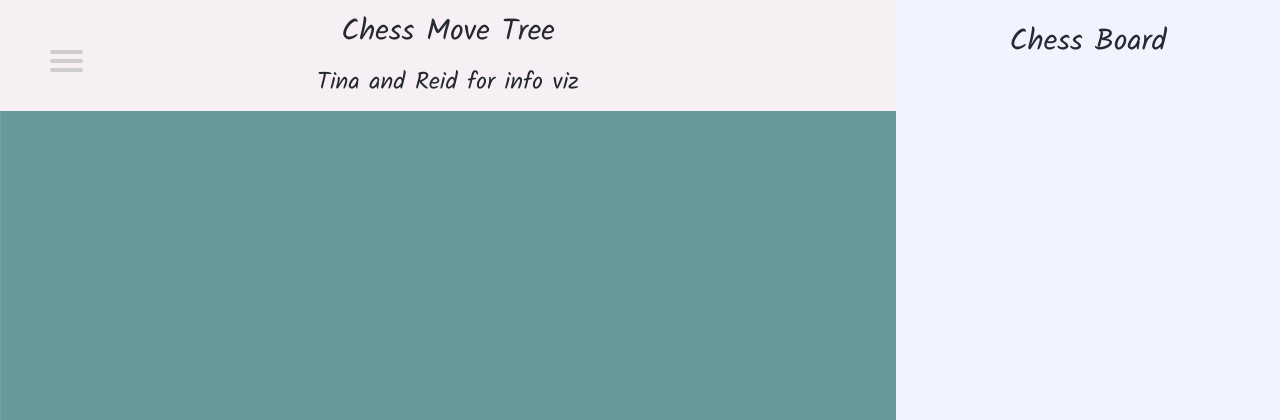
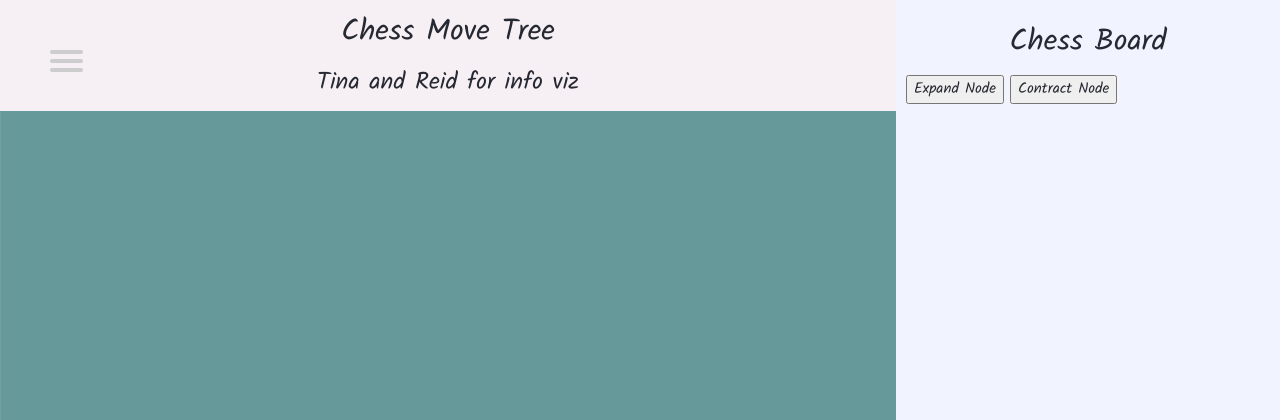
Before and after one commit to reidmcy/infoviz_chess, a Flask app: template app/templates/chess.html in a window 1280 px wide. Shown: the top 420 px of the page. Run offline with Flask 2, Linux system fonts and the light colour scheme; the template is opened without the code that fills it, so the values that code supplies are empty.

Commit message:
added some useful buttons

```diff
--- a/app/static/js/chess.js
+++ b/app/static/js/chess.js
@@ -44,6 +44,8 @@ white_colour_nodes = [100, 100, 100]; // TODO
 //D3 stuff
 var flag_mouse = false;
 var flag_child_update = false;
+var current_node;
+var root_node;
 
 var tree = d3.layout.tree()
         .nodeSize([node_seperationW, node_seperationH])
--- a/app/static/js/chess_utils.js
+++ b/app/static/js/chess_utils.js
@@ -87,26 +87,49 @@ function group_filter(node, max_group) {
     return node.score_group <= max_group;
 }
 
+function updateNodeChildren (d, root) {
+    if (d._all_children) {
+          d.children = d._all_children.filter(function (t) {
+              return t.score_group <= d.max_group;
+          });
+          update(d, root);
+      } else {
+        flag_child_update = true;
+        d3.json('/board/' + d.fen, function(data) {
+                      d._all_children = data
+                      d.children = d._all_children.filter(function (t) {
+                          return t.score_group <= d.max_group;
+                      });
+                      update(d, root);
+                  });
+    }
+}
+
+function expandNode(d, root) {
+    if (isNaN(d.max_group)) {
+        d.max_group = 0;
+    } else {
+        d.max_group = Math.min(2, d.max_group + 1);
+    }
+    updateNodeChildren(d, root);
+}
+
+function contractNode(d, root) {
+    if (isNaN(d.max_group)) {
+        d.max_group = -1;
+    } else {
+        d.max_group = Math.max(-1, d.max_group - 1);
+    }
+    updateNodeChildren(d, root);
+}
+
 // Toggle children on click.
 function click(d, root) {
-  if (isNaN(d.max_group)) {
-      d.max_group = 0;
-  } else if (d.max_group == 2) {
+  if (d.max_group == 2) {
       d.max_group = -1;
+      updateNodeChildren (d, root);
   } else {
-      d.max_group += 1;
-  }
-
-  if (d._all_children) {
-        d.children = d._all_children.filter(function (t) {return t.score_group <= d.max_group;});
-        update(d, root);
-    } else {
-      flag_child_update = true;
-      d3.json('/board/' + d.fen, function(data) {
-                    d._all_children = data
-                    d.children = d._all_children.filter(function (t) {return t.score_group <= d.max_group;});
-                    update(d, root);
-                });
+      expandNode(d, root);
   }
 }
 
@@ -125,18 +148,13 @@ function tooltip_draw(d) {
        "<li></li></ul></div>"
    )
       .style("visibility", "visible");
-    var board1 = Chessboard(
-                        'board',
-                        position = d.fen,
-                        //draggable = true,
-                        //sparePieces = true,
-                        //onDragMove = onDragMove,
-                        );
+    var board1 = Chessboard( 'board', position = d.fen);
 }
 
 function mouseover(d, root, node) {
   // Use D3 to select element, change color and size
   if (!flag_mouse) {
+    current_node = d;
     d3.select(node).attr({
       fill: "#DB838C"
     });
@@ -317,10 +335,13 @@ function draw_tree(root) {
     root.x0 = 1000;
     root.y0 = height / 2;
 
-    //root.children.forEach(collapse);
     click(root, root);
-
+    tooltip_draw(root);
     update(root, root);
     d3.select(self.frameElement).style("height", "1000");
-    tooltip_draw(root);
+    current_node = root;
+    root_node = root;
 }
+
+$('#expandBtn').on('click', function () {return expandNode(current_node, root_node)})
+$('#contractBtn').on('click', function () {return contractNode(current_node, root_node)})
--- a/app/templates/chess.html
+++ b/app/templates/chess.html
@@ -20,6 +20,8 @@
           <div class="column" id="info_part">
             <h2 style="text-align:center"> Chess Board</h2>
             <div id="board"></div>
+            <button id="expandBtn">Expand Node</button>
+            <button id="contractBtn">Contract Node</button>
           </div>
 
         </div>
```
